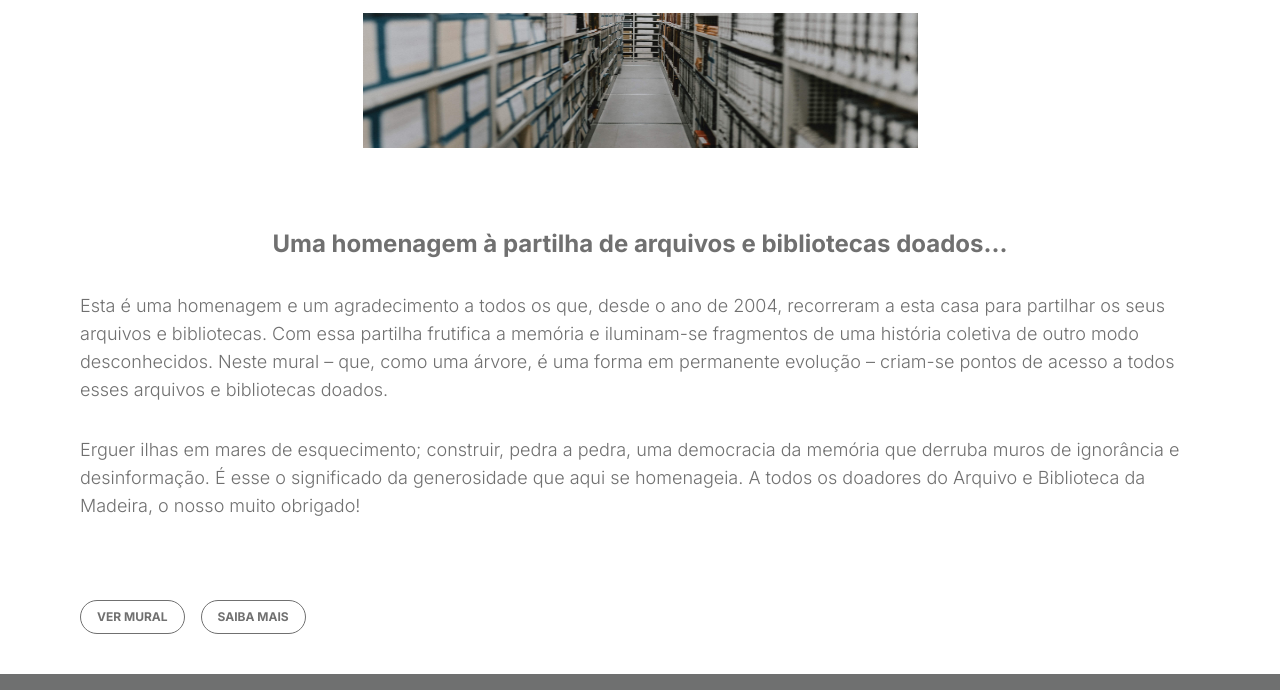
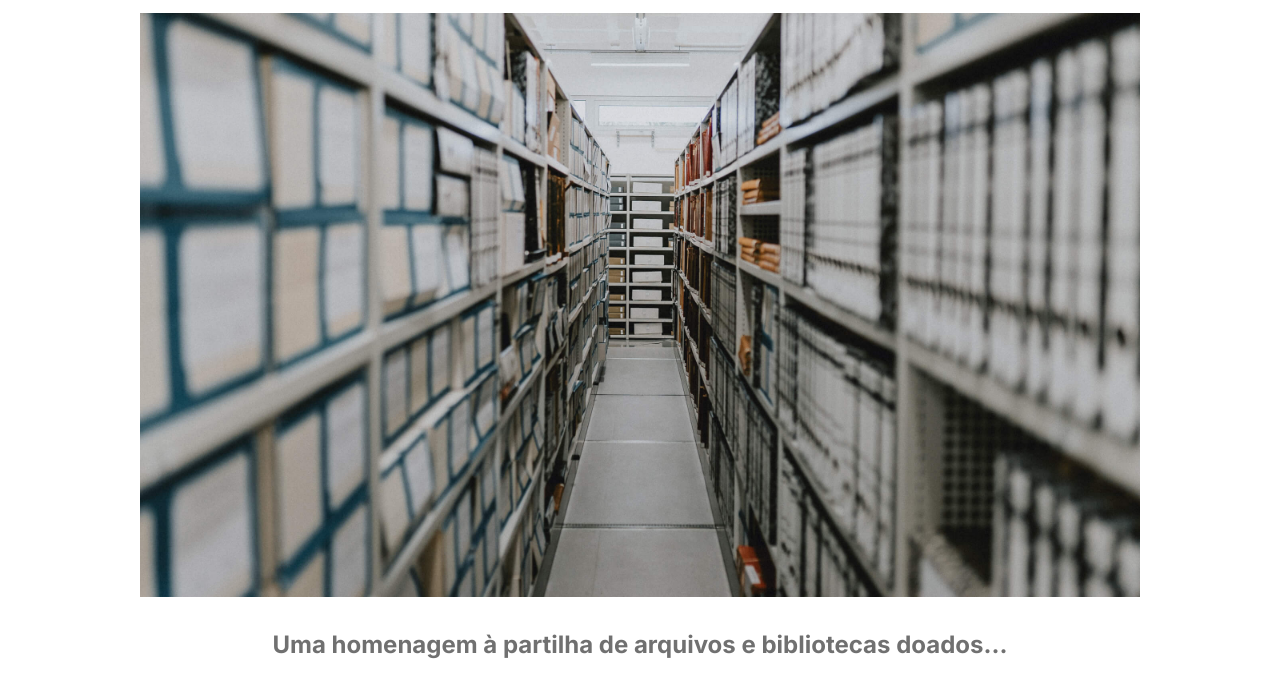
Before and after one commit to Sagnunes/abm_mural, a website: page src/info.html in a window 1280 px wide. Shown: the part 89-779 px from the top of the page. Drawn offline with Linux system fonts and the light colour scheme.

Commit message:
fixed padding on info and doacoes-notfound page and added responsive layout to text

```diff
--- a/src/info.html
+++ b/src/info.html
@@ -24,19 +24,19 @@
 </nav>
 
 <main class="flex flex-col justify-center items-center">
-    <img src="../assets/info.jpg" alt="" class="w-[555px] h-[237px] lg:w-[1600px] lg:h-[686px] ">
+    <img src="../assets/info.jpg" alt="" class="w-[555px] h-[237px] sm:w-[800px] sm:h-[482px] md:w-[1000px] md:h-[686px] lg:w-[1600px] lg:h-[686px] ">
 
-    <div class="flex flex-col justify-center items-center p-20 text-[#707070] lg:items-start lg:px-40">
-        <h1 class="text-2xl font-bold">Uma homenagem à partilha de arquivos e bibliotecas doados...</h1>
+    <div class="flex flex-col justify-center items-center p-8 lg:p-20 text-[#707070] lg:items-start lg:px-40">
+        <h1 class="text-xl md:text-2xl lg:text-4xl font-bold">Uma homenagem à partilha de arquivos e bibliotecas doados...</h1>
 
-        <p class="text-lg mt-8 text-[#707070] font-light">
+        <p class="text-base md:text-lg lg:text-xl mt-8 text-[#707070] font-light">
             Esta é uma homenagem e um agradecimento a todos os que, desde o ano de 2004, recorreram a esta casa para
             partilhar os seus arquivos e bibliotecas. Com essa partilha frutifica a memória e iluminam-se fragmentos de
             uma
             história coletiva de outro modo desconhecidos. Neste mural – que, como uma árvore, é uma forma em permanente
             evolução – criam-se pontos de acesso a todos esses arquivos e bibliotecas doados.
         </p>
-        <p class="text-lg mt-8 text-[#707070] font-light">Erguer ilhas em mares de esquecimento; construir, pedra a
+        <p class="text-base md:text-lg lg:text-xl mt-8 text-[#707070] font-light">Erguer ilhas em mares de esquecimento; construir, pedra a
             pedra, uma
             democracia da memória que derruba muros
             de ignorância e desinformação. É esse o significado da generosidade que aqui se homenageia. A todos os
--- a/tailwind.config.js
+++ b/tailwind.config.js
@@ -5,6 +5,7 @@ module.exports = {
         screens: {
             'xs':'384px',
             'sm': '640px',
+            'md': '1024px',
             'lg': '1536px',
         },
         extend: {
```
Also changed, not shown: src/doacao-notfound.html (+2 -2 lines), src/output.css.
